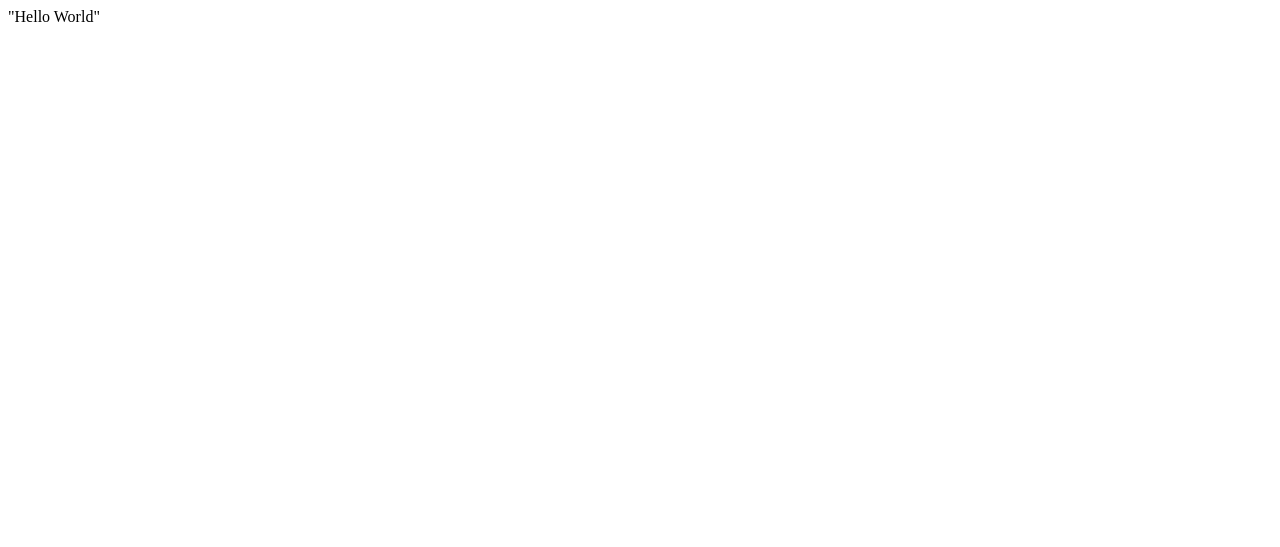
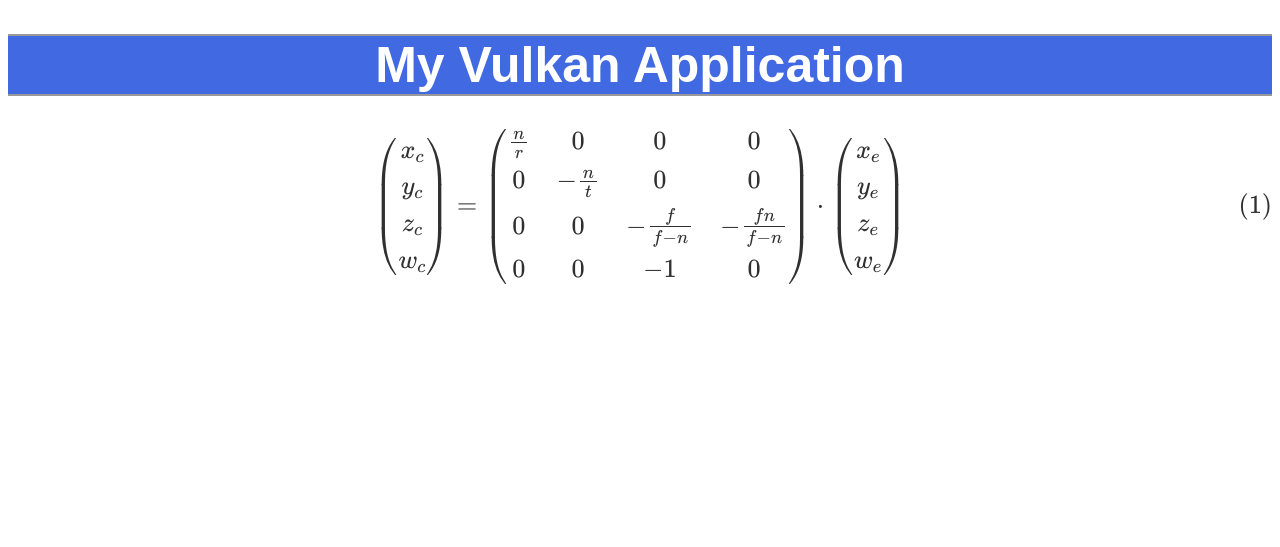
Before and after one commit to fhanisch/fhanisch.github.io, a plain HTML site: page index.html in a window 1280 px wide. Drawn offline with nearby package versions, Linux system fonts and the light colour scheme; some packages are replaced by stand-ins of ours.

Commit message:
test formel

```diff
--- /dev/null
+++ b/index.css
@@ -0,0 +1,20 @@
+body {
+		font-family: arial;
+		font-weight: bold;
+		font-size: 20px;
+		color: #2e8b57
+	}
+
+h1 {
+  color: #ffffff;
+  background-color: #4169e1;
+	text-align: center;
+	font-size: 50px;
+	border-top: 2px solid #999999;
+  border-bottom: 2px solid #999999;
+}
+
+#formel {
+	font-size: 22px;
+	color: #303030;
+}
--- a/index.html
+++ b/index.html
@@ -1 +1,56 @@
-"Hello World"
+<!doctype html>
+<html lang="de">
+
+  <head>
+    <title>VULKAN</title>
+    <meta charset="utf-8">
+    <link rel="stylesheet" href="index.css"/>
+    <script type="text/x-mathjax-config">
+      MathJax.Hub.Config({ TeX: { equationNumbers: {autoNumber: "AMS"} } });
+    </script>
+    <!--<script type="text/javascript" src="../MathJax/MathJax.js?config=TeX-AMS_HTML"></script>-->
+    <script type="text/javascript" async
+      src="https://cdnjs.cloudflare.com/ajax/libs/mathjax/2.7.1/MathJax.js?config=TeX-MML-AM_CHTML">
+    </script>
+  </head>
+
+  <body>
+
+    <header>
+      <h1>My Vulkan Application</h1>
+    </header>
+
+    <main>
+      <p ID="formel">
+        \begin{equation}
+          \begin{pmatrix}
+            x_c \\
+            y_c \\
+            z_c \\
+            w_c
+          \end{pmatrix}
+          =
+          \begin{pmatrix}
+            \frac{n}{r} & 0 & 0 & 0 \\
+            0 & -\frac{n}{t} & 0 & 0 \\
+            0 & 0 & -\frac{f}{f-n} & -\frac{fn}{f-n} \\
+            0 & 0 & -1 & 0
+          \end{pmatrix}
+          \cdot
+          \begin{pmatrix}
+            x_e \\
+            y_e \\
+            z_e \\
+            w_e
+          \end{pmatrix}
+        \end{equation}
+      </p>
+    </main>
+
+    <footer>
+
+    </footer>
+
+  </body>
+
+</html>
```
